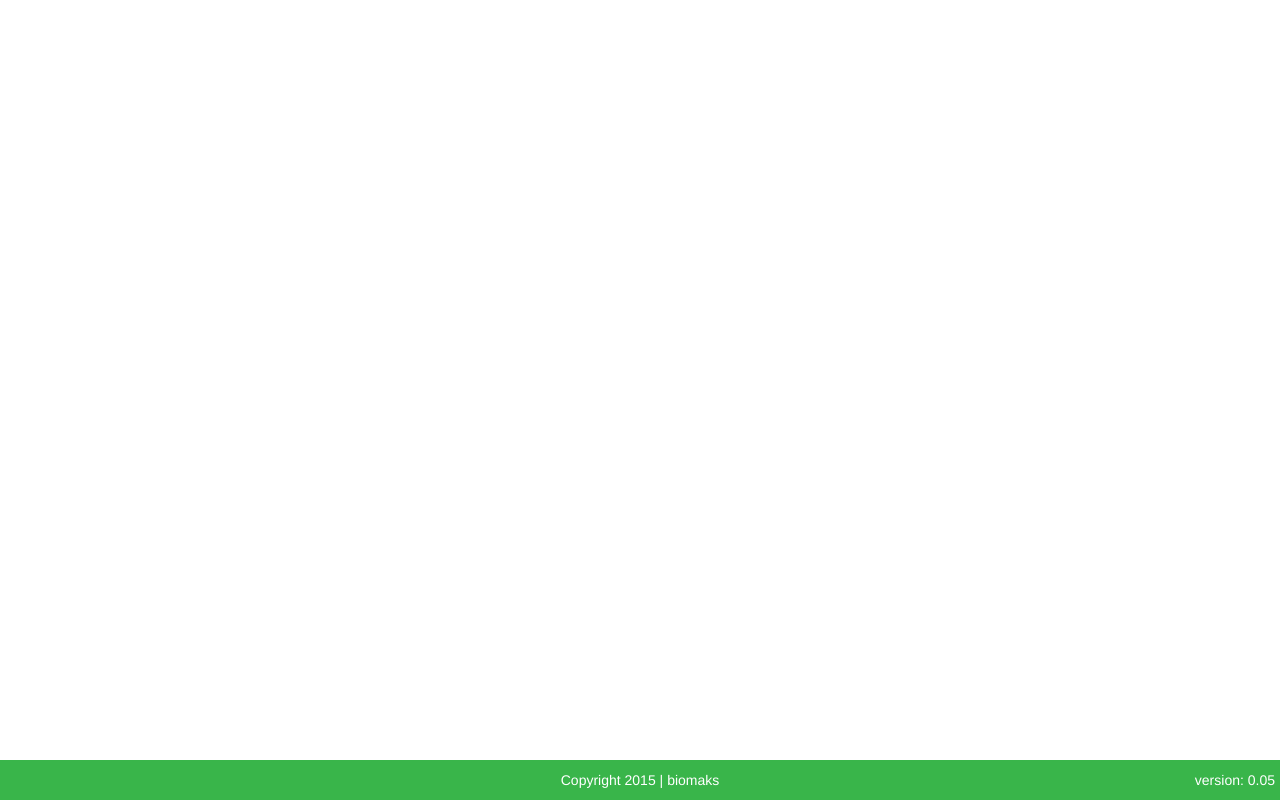
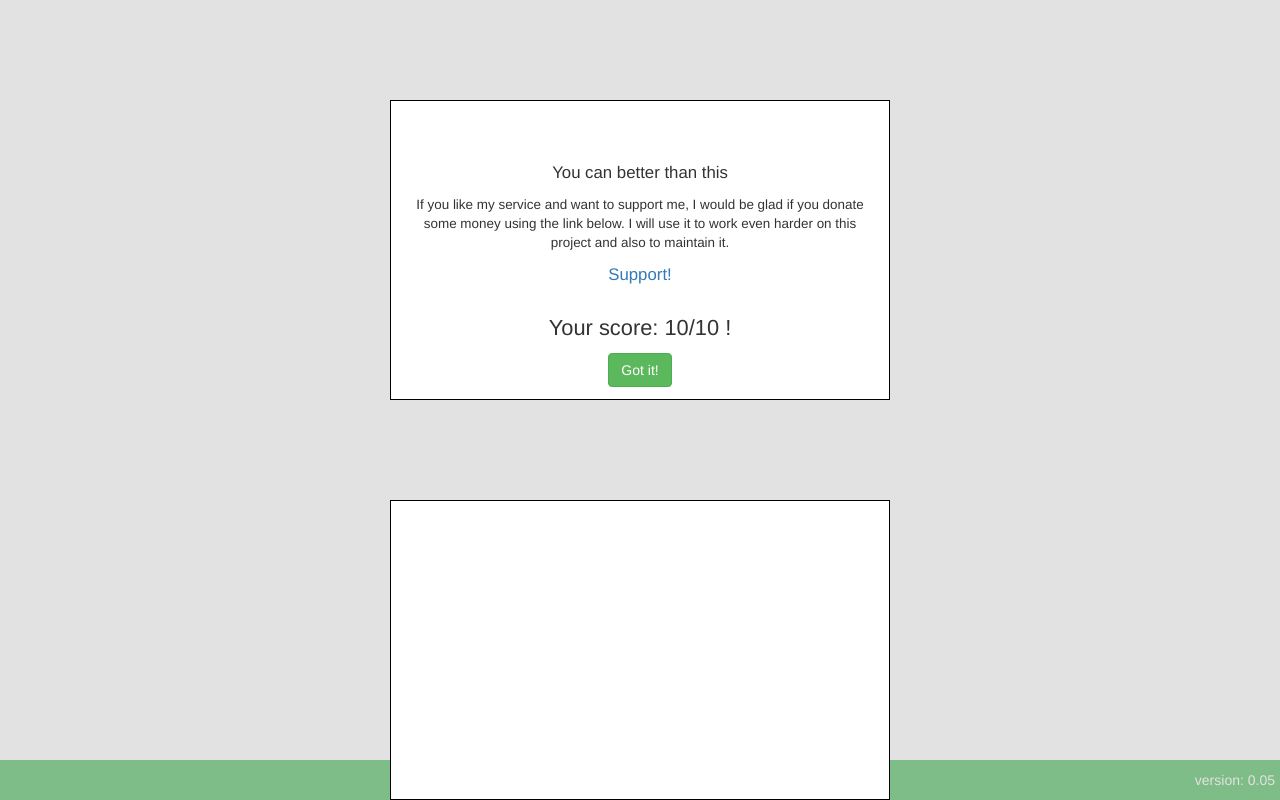
Before and after one commit to aruba8/dr_quizz, a Flask app: page /donate in a window 1280 px wide. Run offline with Flask 2, Linux system fonts and the light colour scheme; style sheets or scripts are compiled from the project's sources; some libraries are stand-ins or nearby versions.

Commit message:
donate_2

```diff
--- a/app/templates/donate.html
+++ b/app/templates/donate.html
@@ -1,6 +1,20 @@
 {% extends "base.html" %}
 {% block content %}
-<body>
+    <body>
+    <div id="overlay" ng-show="showDialog">
+        <div ng-show="!resultsLoading">
+            <p class="phrase">{% raw %}You can better than this{% endraw %}</p>
 
-</body>
+            <p class="ad">If you like my service and want to support me, I would be glad if you donate some money using the link below. I will use it to work even harder on this project and also to maintain it. </p>
+            <a href="https://www.paypal.me/khalimov">Support!</a>
+            <p class="score">Your score: {% raw %}10/10
+                !{% endraw %}</p>
+            <button class="btn btn-success" ng-click="formCtrl.closeDialog()">Got it!</button>
+        </div>
+        <div ng-show="resultsLoading">
+            <img ng-src="static/images/loading.gif">
+
+        </div>
+    </div>
+    </body>
 {% endblock %}
--- a/app/templates/index.html
+++ b/app/templates/index.html
@@ -92,6 +92,11 @@
                 <div ng-show="!resultsLoading">
                     <p class="phrase">{% raw %}{{ phrase }}{% endraw %}</p>
 
+                    <p class="ad">If you like my service and want to support me, I would be glad if you donate some
+                        money using the link below. I will use it to work even harder on this project and also to
+                        maintain it. </p>
+                    <a href="https://www.paypal.me/khalimov">Support!</a>
+
                     <p class="score">Your score: {% raw %}{{ numberOfCorrectAnswers }}/{{ numberOfQuestions }}
                         !{% endraw %}</p>
                     <button class="btn btn-success" ng-click="formCtrl.closeDialog()">Got it!</button>
--- a/frontend/src/css/partials/app.scss
+++ b/frontend/src/css/partials/app.scss
@@ -79,7 +79,7 @@ div.questions p {
 
 #overlay p.score {
     font-size: 1.3em;
-    margin-top: 75px;
+    margin-top: 25px;
 
 }
 
@@ -122,3 +122,7 @@ div.questions p {
 
     margin: 35px 35px;
 }
+
+.ad {
+    font-size: 0.8em;
+}
```
Also changed, not shown: frontend/package.json (+6 -2 lines), README.md.
